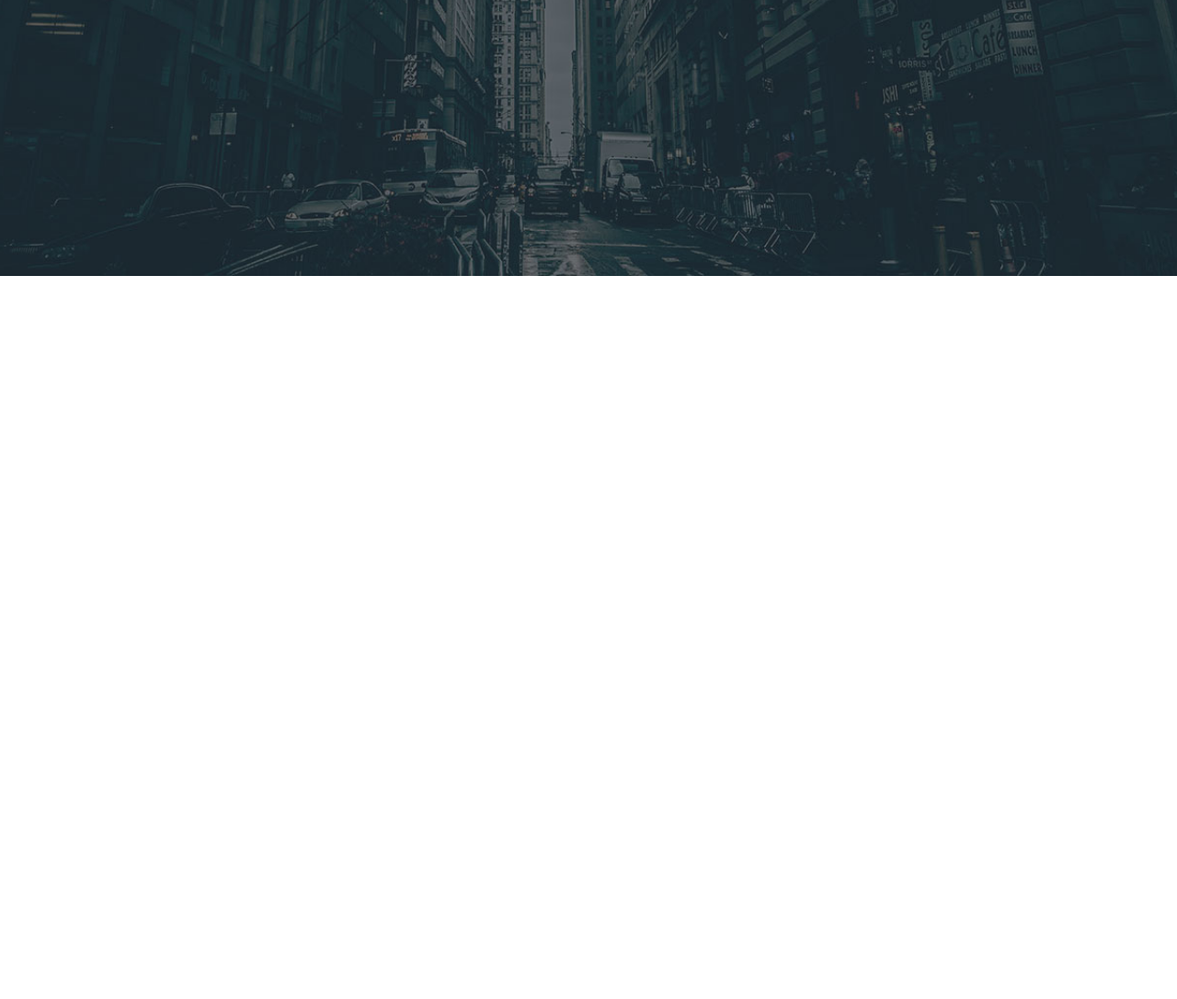
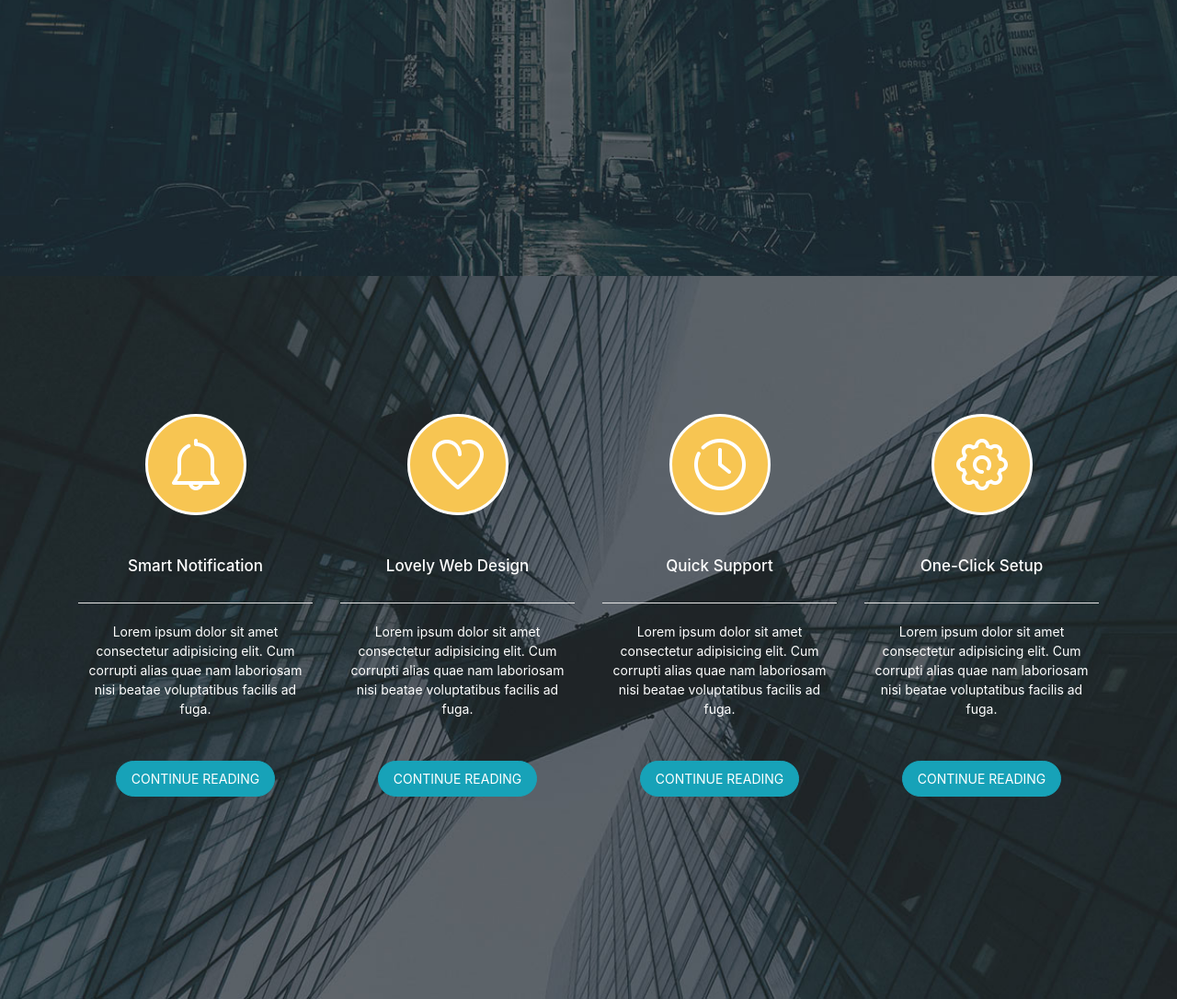
Before and after one commit to ABRaihan/project-8, a website: page src/index.html in a window 1280 px wide. Shown: the part 500-1586 px from the top of the page at 92% size. Before the commit the page ends 800 px from the top, so only its background shows below. Drawn offline with Linux system fonts and the light colour scheme.

Commit message:
I have done about section of this project

```diff
--- a/src/css/style.css
+++ b/src/css/style.css
@@ -5,13 +5,16 @@
     padding: 0;
     box-sizing: border-box;
 }
+body{
+    background: #000;
+}
 
 :root {
     --roboto: 'Roboto';
     /* Roboto regular font*/
 }
 
-/* navigation bar */
+/*——————> Navigation Bar <——————*/
 .header .navbar .navbar-brand {
     font-size: 25px;
     text-transform: uppercase;
@@ -59,8 +62,8 @@
     /* remove bootstrap hover */
 }
 
-/* main section */
-/* banner section */
+/*——————> Main Section <——————*/
+/*——————> Banner Section <——————*/
 .banner {
     background: url(../img/banner_bg.jpg) no-repeat fixed center;
     background-size: cover;
@@ -94,9 +97,39 @@
     padding: 10px 20px;
     font-size: 13px;
 }
+/*——————> About Section <——————*/
+.about{
+    background: url('../img/about-bg.jpg') no-repeat fixed center center;
+    background-size: cover;
+    padding: 150px 0;
+}
+.about .service-item .service-icon{
+    width: 110px;
+    height: 110px;
+    background: #F7C552;
+    border-radius: 50%;
+    margin: auto;
+    line-height: 100px;
+    border: 3px solid white;
+}
+.about .service-item h4{
+    font-size: 17px;
+    margin-top: 45px;
+    margin-bottom: 30px;
+}
+.about .service-item p{
+    font-size: 14px;
+    margin-top: 20px;
+}
+.about .service-item .btn{
+    border-radius: 30px;
+    font-size: 14px;
+    margin-top: 30px;
+    margin-bottom: 70px;
+}
 
-/* Responsive */
-/* medium device */
+/*------> Responsive <------*/
+/*/*——————> Medium Device <——————*/
 @media (min-width:768px) {
     .header .navbar-nav .nav-item {
         background-color: transparent;
@@ -113,7 +146,7 @@
     }
 }
 
-/* large device */
+/*——————> Large Device <——————*/
 @media (min-width: 992px) {
     .banner .banner-text p {
         padding: 0 235px;
--- a/src/index.html
+++ b/src/index.html
@@ -68,6 +68,59 @@
                 </div>
             </div>
         </section>
+
+        <!-- about section -->
+        <section class="about">
+            <div class="container">
+                <div class="row">
+                    <div class="col-12 col-md-6 col-lg-3">
+                        <div class="service-item text-center text-white">
+                            <div class="service-icon">
+                                <img src="img/service_icon_01.png" alt="" class="img-fluid">
+                            </div>
+                            <h4>Smart Notification</h4>
+                            <hr class="bg-white">
+                            <p>Lorem ipsum dolor sit amet consectetur adipisicing elit. Cum corrupti alias quae nam laboriosam nisi beatae voluptatibus facilis ad fuga.</p>
+                            <button class="btn btn-info btn-lg">CONTINUE READING</button>
+                        </div>
+                    </div>
+                    <div class="col-12 col-md-6 col-lg-3">
+                        <div class="service-item text-center text-white">
+                            <div class="service-icon">
+                                <img src="img/service_icon_02.png" alt="" class="img-fluid">
+                            </div>
+                            <h4>Lovely Web Design</h4>
+                            <hr class="bg-white">
+                            <p>Lorem ipsum dolor sit amet consectetur adipisicing elit. Cum corrupti alias quae nam laboriosam nisi beatae voluptatibus facilis ad fuga.</p>
+                            <button class="btn btn-info btn-lg">CONTINUE READING</button>
+                        </div>
+                    </div>
+                    <div class="col-12 col-md-6 col-lg-3">
+                        <div class="service-item text-center text-white">
+                            <div class="service-icon">
+                                <img src="img/service_icon_03.png" alt="" class="img-fluid">
+                            </div>
+                            <h4>Quick Support</h4>
+                            <hr class="bg-white">
+                            <p>Lorem ipsum dolor sit amet consectetur adipisicing elit. Cum corrupti alias quae nam laboriosam nisi beatae voluptatibus facilis ad fuga.</p>
+                            <button class="btn btn-info btn-lg">CONTINUE READING</button>
+                        </div>
+                    </div>
+                    <div class="col-12 col-md-6 col-lg-3">
+                        <div class="service-item text-center text-white">
+                            <div class="service-icon">
+                                <img src="img/service_icon_04.png" alt="" class="img-fluid">
+                            </div>
+                            <h4>One-Click Setup</h4>
+                            <hr class="bg-white">
+                            <p>Lorem ipsum dolor sit amet consectetur adipisicing elit. Cum corrupti alias quae nam laboriosam nisi beatae voluptatibus facilis ad fuga.</p>
+                            <button class="btn btn-info btn-lg">CONTINUE READING</button>
+                        </div>
+                    </div>
+
+                </div>
+            </div>
+        </section>
     </main>
 
 
```
Also changed, not shown: gulpfile.js (deleted, +0 -23 lines).
